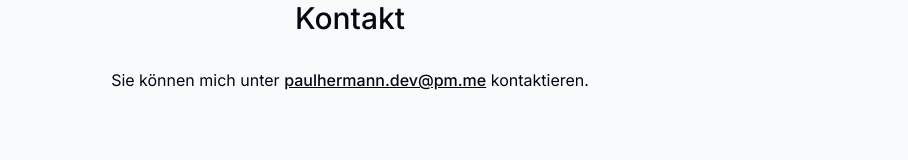
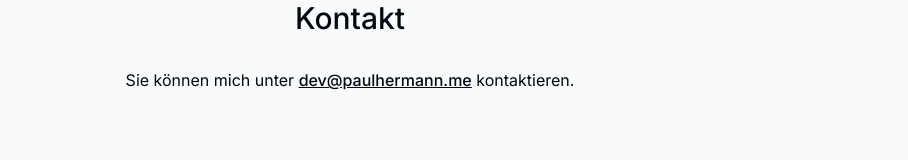
Before and after one commit to Dallair220/personal-website, a Next.js app: page / in a window 1280 px wide. Shown: the part 3650-3810 px from the top of the page, without its empty margins (290-1198 px from the left). Built offline with nearby package versions, Linux system fonts and the light colour scheme.

Commit message:
Update contact email address

```diff
--- a/components/contact.tsx
+++ b/components/contact.tsx
@@ -12,11 +12,8 @@ export default function Kontakt() {
       <SectionHeading>Kontakt</SectionHeading>
       <p>
         Sie können mich unter{' '}
-        <a
-          href='mailto:paulhermann.dev@pm.me'
-          className='font-medium underline hover:text-blue-800'
-        >
-          paulhermann.dev@pm.me
+        <a href='mailto:dev@paulhermann.me' className='font-medium underline hover:text-blue-800'>
+          dev@paulhermann.me
         </a>{' '}
         kontaktieren.
       </p>
```
